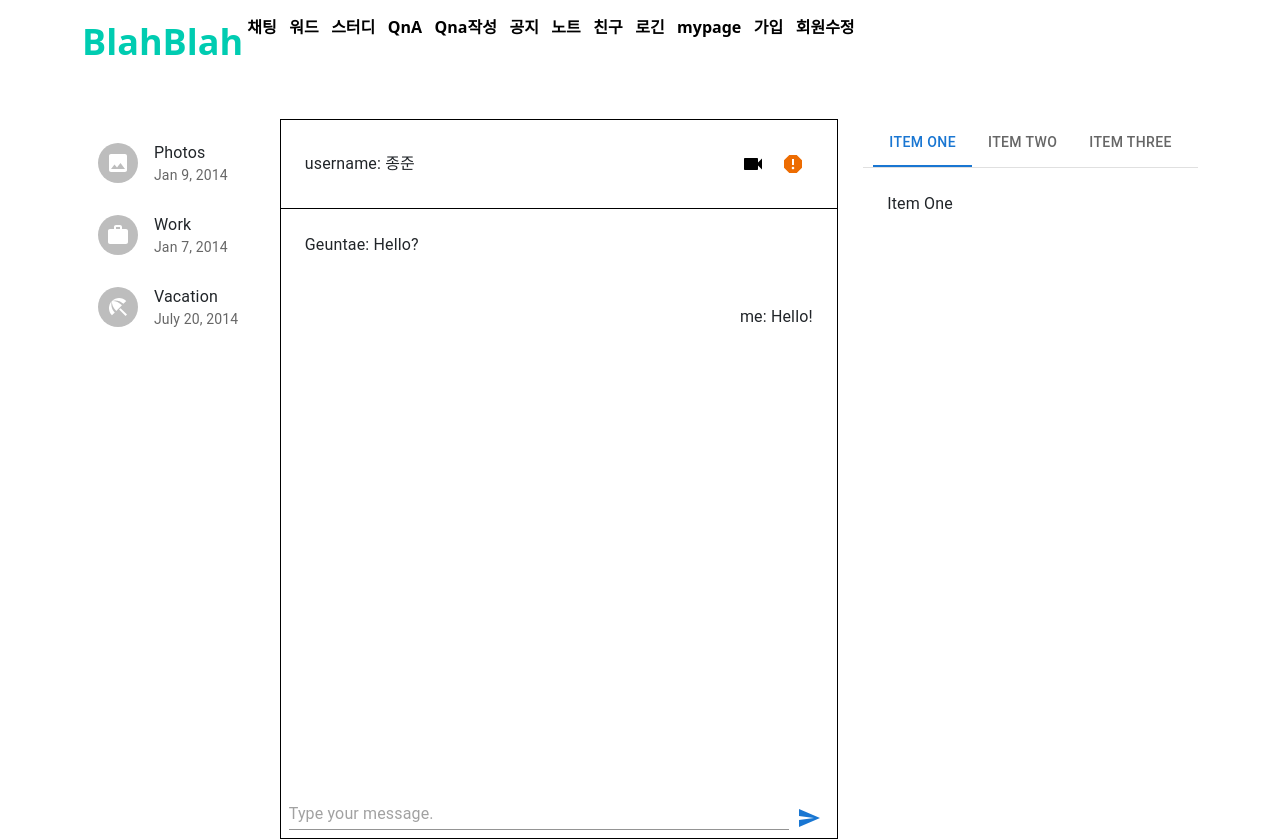
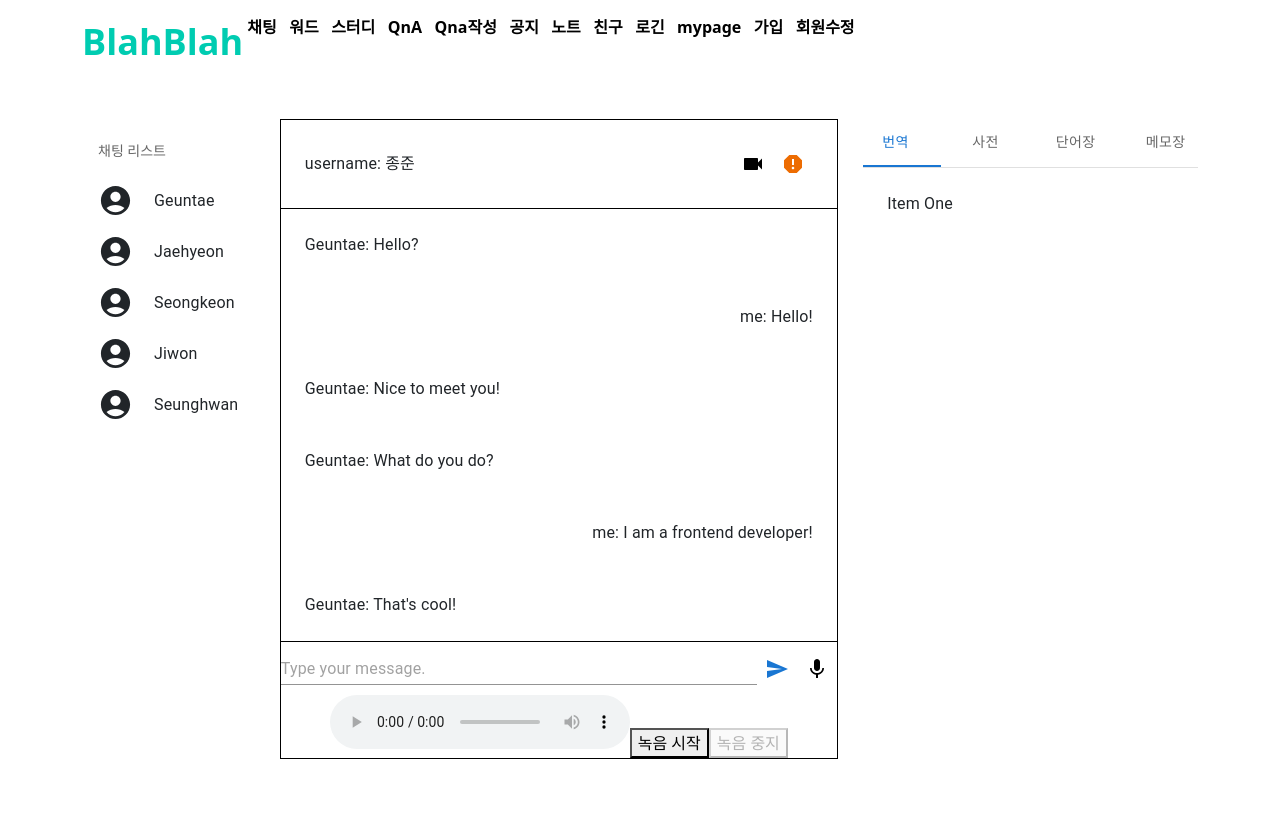
Before and after one commit to damwon/BlahBlah, a Next.js app in the folder FE/blahblah/: page /chat in a window 1280 px wide. After the commit the page ends 800 px from the top, so only its background shows below. Built offline with nearby package versions, Linux system fonts and the light colour scheme.

Commit message:
[S06P31C203-160]Feat: 음성녹음

```diff
--- a/FE/blahblah/component/chat/chatList.tsx
+++ b/FE/blahblah/component/chat/chatList.tsx
@@ -1,40 +1,44 @@
 import * as React from "react";
-import List from "@mui/material/List";
-import ListItem from "@mui/material/ListItem";
-import ListItemText from "@mui/material/ListItemText";
-import ListItemAvatar from "@mui/material/ListItemAvatar";
-import Avatar from "@mui/material/Avatar";
-import ImageIcon from "@mui/icons-material/Image";
-import WorkIcon from "@mui/icons-material/Work";
-import BeachAccessIcon from "@mui/icons-material/BeachAccess";
+import {
+  ListSubheader,
+  ListItemAvatar,
+  List,
+  ListItem,
+  ListItemText,
+} from "@mui/material";
+import AccountCircleIcon from "@mui/icons-material/AccountCircle";
 
 export default function ChatList() {
+  const userData = [
+    {
+      name: "Geuntae",
+    },
+    {
+      name: "Jaehyeon",
+    },
+    {
+      name: "Seongkeon",
+    },
+    {
+      name: "Jiwon",
+    },
+    {
+      name: "Seunghwan",
+    },
+  ];
   return (
     <List sx={{ width: "100%", maxWidth: 360, bgcolor: "background.paper" }}>
-      <ListItem>
-        <ListItemAvatar>
-          <Avatar>
-            <ImageIcon />
-          </Avatar>
-        </ListItemAvatar>
-        <ListItemText primary="Photos" secondary="Jan 9, 2014" />
-      </ListItem>
-      <ListItem>
-        <ListItemAvatar>
-          <Avatar>
-            <WorkIcon />
-          </Avatar>
-        </ListItemAvatar>
-        <ListItemText primary="Work" secondary="Jan 7, 2014" />
-      </ListItem>
-      <ListItem>
-        <ListItemAvatar>
-          <Avatar>
-            <BeachAccessIcon />
-          </Avatar>
-        </ListItemAvatar>
-        <ListItemText primary="Vacation" secondary="July 20, 2014" />
-      </ListItem>
+      <ListSubheader>채팅 리스트</ListSubheader>
+      {userData.map((item, index) => {
+        return (
+          <ListItem key={index}>
+            <ListItemAvatar>
+              <AccountCircleIcon fontSize="large" />
+            </ListItemAvatar>
+            <ListItemText primary={item.name} />
+          </ListItem>
+        );
+      })}
     </List>
   );
 }
--- a/FE/blahblah/component/chat/chatTabs.tsx
+++ b/FE/blahblah/component/chat/chatTabs.tsx
@@ -3,6 +3,8 @@ import Tabs from "@mui/material/Tabs";
 import Tab from "@mui/material/Tab";
 import Typography from "@mui/material/Typography";
 import Box from "@mui/material/Box";
+import Note from "../../pages/note";
+import WordNote from "../../pages/wordnote";
 
 interface TabPanelProps {
   children?: React.ReactNode;
@@ -53,9 +55,10 @@ export default function ChatTabs() {
           aria-label="basic tabs example"
           centered
         >
-          <Tab label="Item One" {...a11yProps(0)} />
-          <Tab label="Item Two" {...a11yProps(1)} />
-          <Tab label="Item Three" {...a11yProps(2)} />
+          <Tab label="번역" {...a11yProps(0)} />
+          <Tab label="사전" {...a11yProps(1)} />
+          <Tab label="단어장" {...a11yProps(2)} />
+          <Tab label="메모장" {...a11yProps(3)} />
         </Tabs>
       </Box>
       <TabPanel value={value} index={0}>
@@ -65,7 +68,10 @@ export default function ChatTabs() {
         Item Two
       </TabPanel>
       <TabPanel value={value} index={2}>
-        Item Three
+        <WordNote />
+      </TabPanel>
+      <TabPanel value={value} index={3}>
+        <Note />
       </TabPanel>
     </Box>
   );
--- /dev/null
+++ b/FE/blahblah/component/recorder/recorder.tsx
@@ -0,0 +1,19 @@
+import React from "react";
+import useRecorder from "./useRecorder";
+
+function VoiceRecorder() {
+  let [audioURL, isRecording, startRecording, stopRecording] = useRecorder();
+  return (
+    <div className="App">
+      <audio src={audioURL} controls controlsList="nodownload" />
+      <button onClick={startRecording} disabled={isRecording}>
+        녹음 시작
+      </button>
+      <button onClick={stopRecording} disabled={!isRecording}>
+        녹음 중지
+      </button>
+    </div>
+  );
+}
+
+export default VoiceRecorder;
--- /dev/null
+++ b/FE/blahblah/component/recorder/useRecorder.js
@@ -0,0 +1,48 @@
+import { useEffect, useState } from "react";
+
+const useRecorder = () => {
+  const [audioURL, setAudioURL] = useState("");
+  const [isRecording, setIsRecording] = useState(false);
+  const [recorder, setRecorder] = useState(null);
+
+  useEffect(() => {
+    // Lazily obtain recorder first time we're recording.
+    if (recorder === null) {
+      if (isRecording) {
+        requestRecorder().then(setRecorder, console.error);
+      }
+      return;
+    }
+
+    // Manage recorder state.
+    if (isRecording) {
+      recorder.start();
+    } else {
+      recorder.stop();
+    }
+
+    // Obtain the audio when ready.
+    const handleData = (e) => {
+      setAudioURL(URL.createObjectURL(e.data));
+    };
+
+    recorder.addEventListener("dataavailable", handleData);
+    return () => recorder.removeEventListener("dataavailable", handleData);
+  }, [recorder, isRecording]);
+
+  const startRecording = () => {
+    setIsRecording(true);
+  };
+
+  const stopRecording = () => {
+    setIsRecording(false);
+  };
+
+  return [audioURL, isRecording, startRecording, stopRecording];
+};
+
+async function requestRecorder() {
+  const stream = await navigator.mediaDevices.getUserMedia({ audio: true });
+  return new MediaRecorder(stream);
+}
+export default useRecorder;
--- a/FE/blahblah/pages/chat/index.tsx
+++ b/FE/blahblah/pages/chat/index.tsx
@@ -8,6 +8,8 @@ import ReportIcon from "@mui/icons-material/Report";
 import VideocamIcon from "@mui/icons-material/Videocam";
 import ChatTabs from "../../component/chat/chatTabs";
 import SendIcon from "@mui/icons-material/Send";
+import MicIcon from "@mui/icons-material/Mic";
+import VoiceRecorder from "../../component/recorder/recorder";
 
 export default function Chat() {
   const dummyMessageList = [
@@ -19,6 +21,22 @@ export default function Chat() {
       username: "me",
       message: "Hello!",
     },
+    {
+      username: "Geuntae",
+      message: "Nice to meet you!",
+    },
+    {
+      username: "Geuntae",
+      message: "What do you do?",
+    },
+    {
+      username: "me",
+      message: "I am a frontend developer!",
+    },
+    {
+      username: "Geuntae",
+      message: "That's cool!",
+    },
   ];
   const [messageList, setMessageList] = useState<any[]>(dummyMessageList);
   const [message, setMessage] = useState<string>("");
@@ -26,14 +44,18 @@ export default function Chat() {
     setMessage(e.target.value);
   };
   const handleMessageList = () => {
-    setMessageList([...messageList, { username: "me", message: message }]);
-    setMessage("");
+    if (message) {
+      setMessageList([...messageList, { username: "me", message: message }]);
+      setMessage("");
+    } else {
+      alert("메시지를 입력해주세요.");
+    }
   };
 
   return (
     <Box
       style={{
-        height: "90vh",
+        height: "80vh",
         marginTop: "20px",
         display: "flex",
         justifyContent: "space-between",
@@ -127,7 +149,16 @@ export default function Chat() {
               }
             })}
         </Box>
-        <Box>
+        <Box
+          sx={{
+            borderTop: "1px solid black",
+            width: "100%",
+            height: "15%",
+            display: "flex",
+            justifyContent: "center",
+            alignItems: "center",
+          }}
+        >
           <TextField
             sx={{ width: "500px" }}
             value={message}
@@ -143,6 +174,16 @@ export default function Chat() {
           <IconButton onClick={handleMessageList}>
             <SendIcon color="primary" />
           </IconButton>
+          <IconButton
+            onClick={() => {
+              alert("녹음버튼 눌림");
+            }}
+          >
+            <MicIcon sx={{ color: "black" }} />
+          </IconButton>
+        </Box>
+        <Box>
+          <VoiceRecorder />
         </Box>
       </Box>
       <ChatTabs />
```
Also changed, not shown: FE/blahblah/component/Layout.js (+11 -8 lines).
